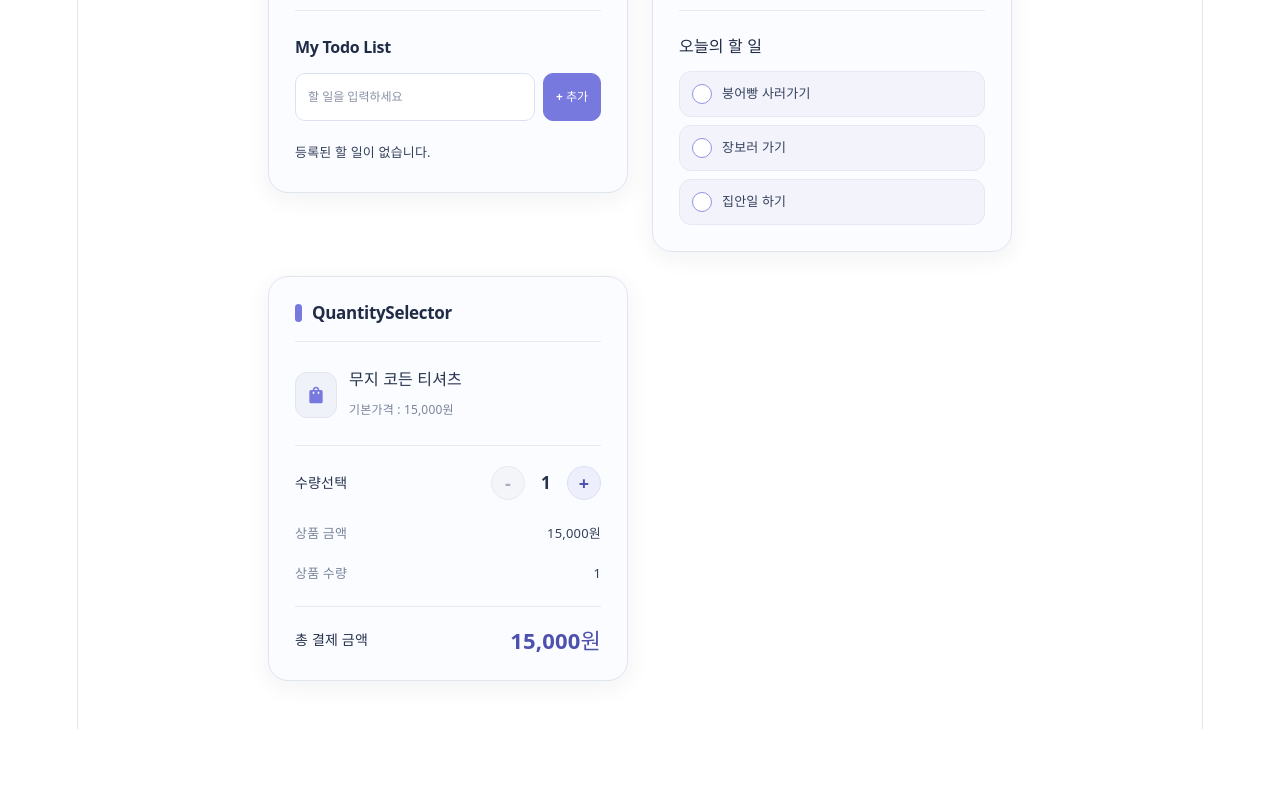
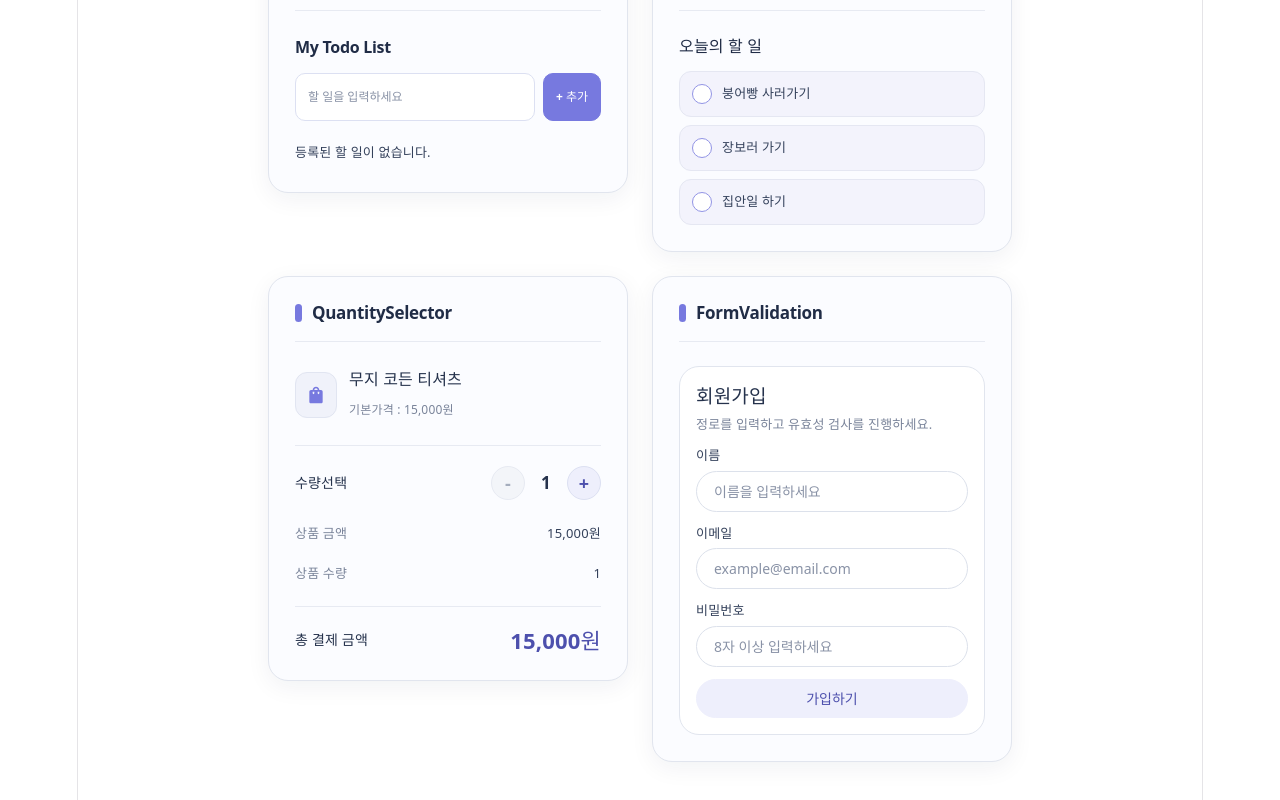
Before and after one commit to dev-cenelia/mini-demos, a React (Vite) app: page / in a window 1280 px wide. Shown: the part 1519-2319 px from the top of the page. Before the commit the page ends 2248 px from the top, so only its background shows below. Built offline with nearby package versions, Linux system fonts and the light colour scheme.

Commit message:
feat: 유효성검사 데모 추가

```diff
--- a/src/components/DemoCard.module.css
+++ b/src/components/DemoCard.module.css
@@ -18,7 +18,7 @@
   gap: 24px;
   border: 1px solid #e1e5ee;
   border-radius: 20px;
-  background: #fbfcff !important; /* Override DemoCard's inline random background. */
+  background: #fbfcff;
   color: #34415b;
   box-shadow: 0 6px 24px rgb(25 40 75 / 6%);
   text-align: left;
--- a/src/components/DemoCard.tsx
+++ b/src/components/DemoCard.tsx
@@ -1,13 +1,5 @@
-import { useState, type ReactNode } from "react";
+import type { ReactNode } from "react";
 import styles from "./DemoCard.module.css";
-
-const backgrounds = [
-  "linear-gradient(135deg, #6558f5, #4438e8)",
-  "linear-gradient(135deg, #2563eb, #1e40af)",
-  "linear-gradient(135deg, #0f766e, #115e59)",
-  "linear-gradient(135deg, #be185d, #9d174d)",
-  "linear-gradient(135deg, #c2410c, #9a3412)",
-];
 
 type DemoCardProps = {
   title: string;
@@ -15,12 +7,8 @@ type DemoCardProps = {
 };
 
 export default function DemoCard({ title, children }: DemoCardProps) {
-  const [background] = useState(
-    () => backgrounds[Math.floor(Math.random() * backgrounds.length)],
-  );
-
   return (
-    <div className={styles.cardWrap} style={{ background }}>
+    <div className={styles.cardWrap}>
       <h2 className={styles.title}>{title}</h2>
       {children}
     </div>
--- /dev/null
+++ b/src/demos/formValidation/FormValidation.module.css
@@ -0,0 +1,111 @@
+.formValidation {
+  display: flex;
+  flex-direction: column;
+  gap: 12px;
+  width: 100%;
+  min-width: 0;
+  box-sizing: border-box;
+  padding: 16px;
+  border: 1px solid #e1e5ee;
+  border-radius: 20px;
+  background: #fff;
+  color: #34415b;
+  color-scheme: light;
+  text-align: left;
+}
+
+.formValidation > form > p:first-child {
+  margin: 0;
+  color: #25324c;
+  font-size: 19px;
+  font-weight: 700;
+  line-height: 1.4;
+}
+
+.formValidation > form > span {
+  margin-top: -8px;
+  color: #7a849a;
+  font-size: 13px;
+  line-height: 1.6;
+  word-break: keep-all;
+  overflow-wrap: anywhere;
+}
+
+.formValidation > form > label {
+  display: flex;
+  flex-direction: column;
+  gap: 5px;
+  min-width: 0;
+  font-size: 13px;
+  line-height: 1.5;
+}
+
+.formValidation > form > label > input {
+  width: 100%;
+  min-width: 0;
+  min-height: 40px;
+  box-sizing: border-box;
+  padding: 9px 17px;
+  border: 1px solid #dce1eb;
+  border-radius: 999px;
+  background: #fff;
+  color: #25324c;
+  font: inherit;
+  font-size: 14px;
+  line-height: 1.5;
+}
+
+.formValidation > form > label > input::placeholder {
+  color: #8992a6;
+  opacity: 1;
+}
+
+.formValidation > form > label > input:focus-visible {
+  border-color: #797bdd;
+  outline: 2px solid #797bdd;
+  outline-offset: 2px;
+}
+
+.formValidation > form > button {
+  width: 100%;
+  min-height: 38px;
+  box-sizing: border-box;
+  padding: 8px 16px;
+  border: 1px solid #eeeffc;
+  border-radius: 999px;
+  background: #eeeffc;
+  color: #4d50ad;
+  font: inherit;
+  font-size: 14px;
+  font-weight: 500;
+  line-height: 1.5;
+  cursor: pointer;
+}
+
+.formValidation > form > button:hover {
+  border-color: #b4b8e7;
+  background: #e2e4fa;
+}
+
+.formValidation > form > button:focus-visible {
+  outline: 2px solid #797bdd;
+  outline-offset: 3px;
+}
+
+.formValidation > form {
+  display: flex;
+  flex-direction: column;
+  gap: 12px;
+  min-width: 0;
+  margin: 0;
+}
+
+.formValidation > form > label + p {
+  margin: -6px 0 0;
+  padding-inline: 4px;
+  color: #dc2626;
+  font-size: 12px;
+  font-weight: 400;
+  line-height: 1.5;
+  overflow-wrap: anywhere;
+}
--- /dev/null
+++ b/src/demos/formValidation/FormValidation.tsx
@@ -0,0 +1,92 @@
+import React, { useState, type ChangeEvent, type FormEvent } from "react";
+import styles from "./FormValidation.module.css";
+
+type FormData = {
+  name: string;
+  email: string;
+  password: string;
+};
+
+export default function FormValidation() {
+  const [formData, setFormData] = useState<FormData>({
+    name: "",
+    email: "",
+    password: "",
+  });
+
+  const [isSubmitted, setIsSubmitted] = useState<boolean>(false);
+
+  const changeValue = (e: ChangeEvent<HTMLInputElement>) => {
+    const { name, value } = e.currentTarget;
+
+    if (name !== "name" && name !== "email" && name !== "password") {
+      return;
+    }
+
+    setFormData((prev) => ({
+      ...prev,
+      [name]: value,
+    }));
+  };
+
+  const nameValid = formData.name.trim().length >= 2;
+  const emailValid =
+    formData.email.includes("@") && formData.email.includes(".");
+  const paswwordValid = formData.password.length >= 8;
+
+  const allValid = nameValid && emailValid && paswwordValid;
+
+  const handleSubmit = (e: FormEvent<HTMLFormElement>) => {
+    e.preventDefault();
+    setIsSubmitted(true);
+    if (allValid) {
+      alert("가입이 완료되었습니다.");
+    }
+  };
+
+  return (
+    <div className={styles.formValidation}>
+      <form onSubmit={handleSubmit}>
+        <p>회원가입</p>
+        <span>정로를 입력하고 유효성 검사를 진행하세요.</span>
+
+        <label>
+          이름
+          <input
+            name="name"
+            type="text"
+            placeholder="이름을 입력하세요"
+            onChange={changeValue}
+            value={formData.name}
+          />
+        </label>
+        {isSubmitted && !nameValid && <p>이름을 2글자 이상 입력하세요.</p>}
+        <label>
+          이메일
+          <input
+            name="email"
+            type="text"
+            placeholder="example@email.com"
+            onChange={changeValue}
+            value={formData.email}
+          />
+        </label>
+        {isSubmitted && !emailValid && <p>이메일 형식을 확인해 주세요.</p>}
+        <label>
+          비밀번호
+          <input
+            name="password"
+            type="password"
+            placeholder="8자 이상 입력하세요"
+            onChange={changeValue}
+            value={formData.password}
+          />
+        </label>
+        {isSubmitted && !paswwordValid && (
+          <p>비밀번호는 8자 이상이어야 합니다.</p>
+        )}
+        <button type="submit">가입하기</button>
+      </form>
+    </div>
+  );
+}
--- a/src/pages/DemoList.tsx
+++ b/src/pages/DemoList.tsx
@@ -11,6 +11,7 @@ import UserManager from "../demos/userManager/UserManager";
 import TodoList from "../demos/todoList/TodoList";
 import TodoCheck from "../demos/todoCheck/TodoCheck";
 import QuantitySelector from "../demos/quantitySelector/QuantitySelector";
+import FormValidation from "../demos/formValidation/FormValidation";
 
 export default function DemoList() {
   return (
@@ -58,6 +59,10 @@ export default function DemoList() {
       <DemoCard title="QuantitySelector">
         <QuantitySelector />
       </DemoCard>
+
+      <DemoCard title="FormValidation">
+        <FormValidation />
+      </DemoCard>
     </div>
   );
 }
```
